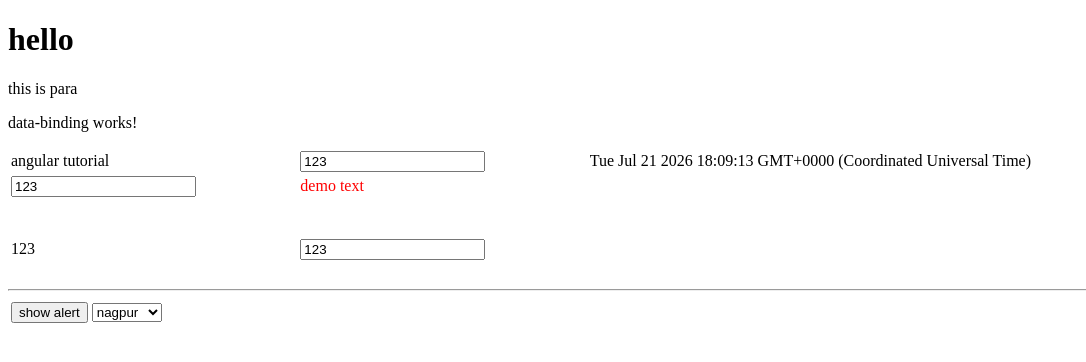
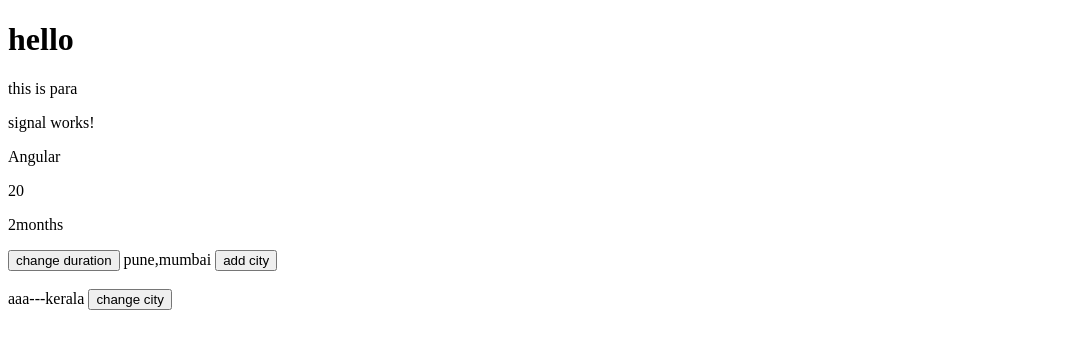
Before and after one commit to Turab031/angularfull, an Angular app: page / in a window 1280 px wide. Shown: the top 362 px of the page, without its empty margins (0-1086 px from the left). Built offline with nearby package versions, Linux system fonts and the light colour scheme.

Commit message:
signals and method

```diff
--- a/src/app/app.html
+++ b/src/app/app.html
@@ -1,4 +1,3 @@
 <h1>hello</h1>
 <p>this is para</p>
-
-<app-data-binding></app-data-binding>
+<app-signal></app-signal>
--- a/src/app/app.ts
+++ b/src/app/app.ts
@@ -3,10 +3,11 @@ import { RouterOutlet } from '@angular/router';
 import { Admin } from './components/admin/admin';
 import { User } from './components/user/user';
 import { DataBinding } from './components/data-binding/data-binding';
+import { Signal } from './components/signal/signal';
 
 @Component({
   selector: 'app-root',
-  imports: [RouterOutlet,DataBinding],
+  imports: [RouterOutlet,Signal],
   templateUrl: './app.html',
   styleUrl: './app.css'
 })
--- /dev/null
+++ b/src/app/components/signal/signal.html
@@ -0,0 +1,11 @@
+<p>signal works!</p>
+<p>{{courseName}}</p>
+<p>{{angularVersion()}}</p>
+<p>{{courseduration()}}</p>
+<button (click)="changeDuration()" > change duration</button>
+{{cityList()}}
+<button (click)="addCity('alld')">add city</button>
+<br>
+<br>
+{{student().name}}---{{student().city}}
+<button (click)="changeCity()">change city</button>
--- /dev/null
+++ b/src/app/components/signal/signal.ts
@@ -0,0 +1,32 @@
+import { Component, signal } from '@angular/core';
+
+@Component({
+  selector: 'app-signal',
+  imports: [],
+  templateUrl: './signal.html',
+  styleUrl: './signal.css',
+})
+export class Signal {
+  courseName:String = "Angular"
+  angularVersion = signal("20")
+  courseduration= signal<string>("2months")
+  cityList = signal<string[]>(["pune","mumbai"])
+  student = signal<any>(
+    {
+      name:"aaa",
+      city:"kerala"
+    }
+  )
+  changeDuration(){
+    this.courseName = "react js"
+    this.courseduration.set("3months")
+  }
+  addCity(cityName:string){
+    this.cityList.update((old:string[])=>[...old,cityName])
+
+  }
+
+  changeCity(){
+    this.student.update((oldobj:any)=>({...oldobj,city:"thane"}))
+  }
+}
```
Also changed, not shown: src/app/components/signal/signal.css (added), 1 other file (tests, documents, lock files or other folders).
